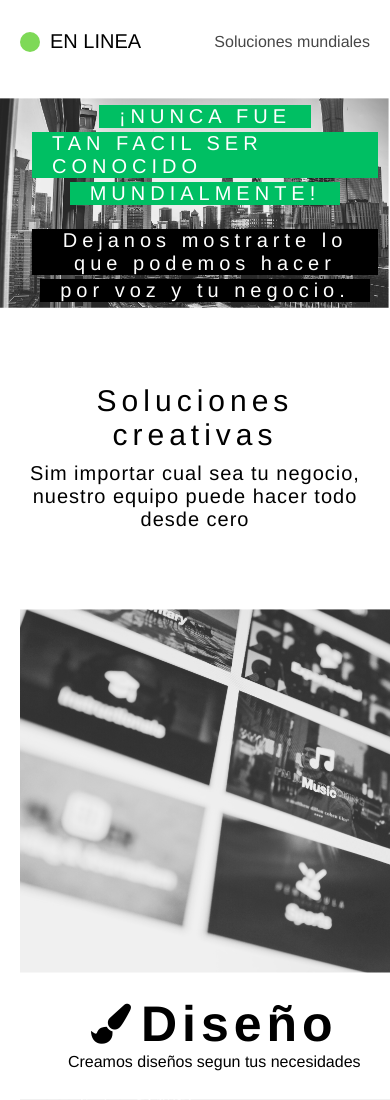
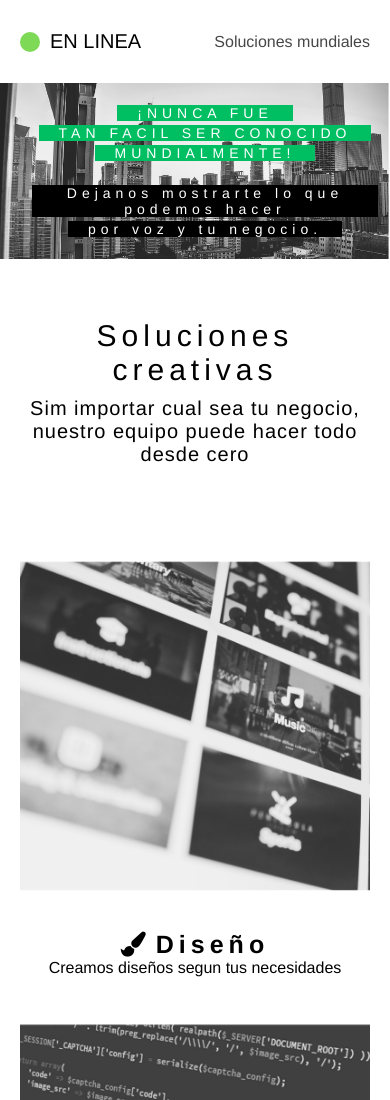
Before and after one commit to Benyamin50/prueba, a plain HTML site: page index.html in a window 390 px wide. Shown: the top 1100 px of the page. Drawn offline with Linux system fonts and the light colour scheme.

Commit message:
feat: nuevo

```diff
--- a/style/style.css
+++ b/style/style.css
@@ -278,7 +278,7 @@ footer {
     }
 
     footer {
-
+        margin: 20px;
         display: flex;
         align-items: center;
         justify-content: space-around;
@@ -295,4 +295,17 @@ footer {
 
 @media (max-width: 400px) {
 
+    .content-bg{
+        font-size: 14px;
+    }
+
+    .content-icon h2{
+       font-size: 25px
+    }
+
+    .content-icon i{
+        font-size: 25px
+     }
+
+
 }
```
